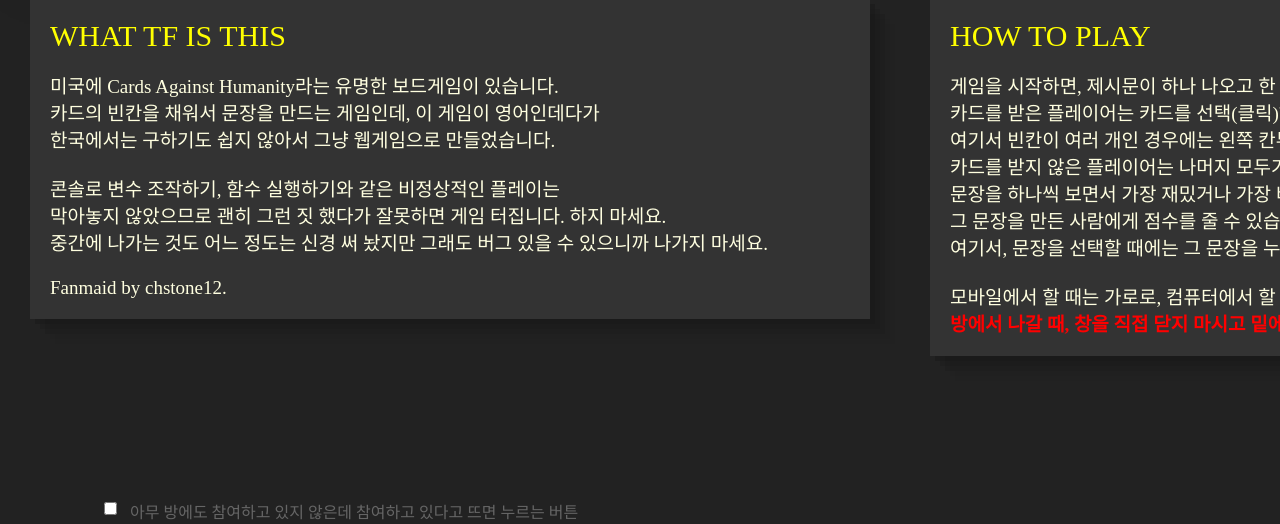
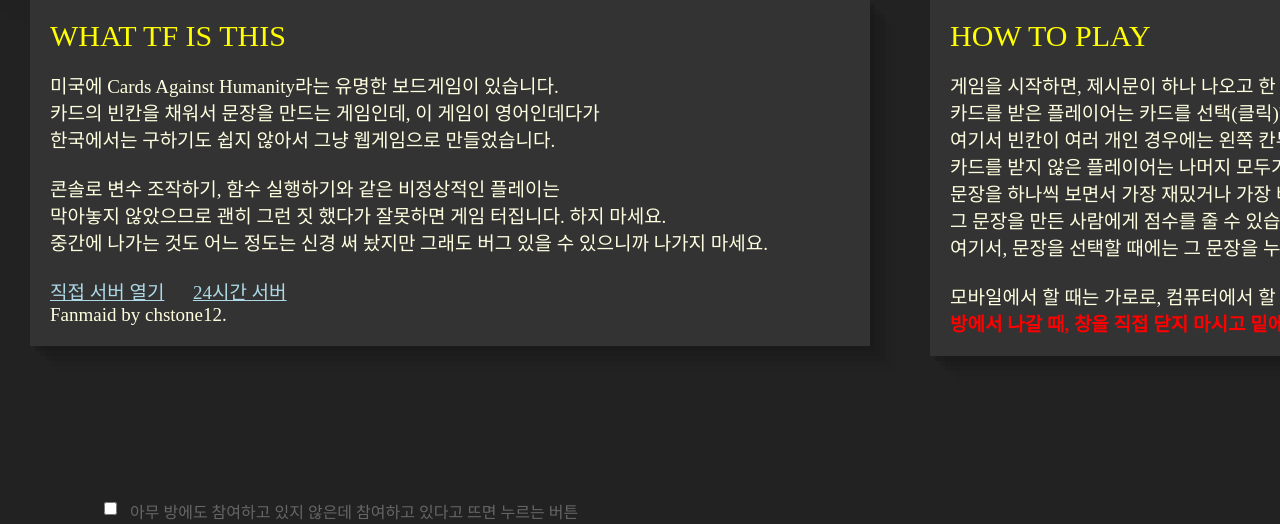
Before and after one commit to chstone12/kcah, a Flask app: page /main in a window 1280 px wide; the page is wider, and only the part inside the window is pictured. Shown: the part 501-1025 px from the top of that part. Run offline with Flask 3, Linux system fonts and the light colour scheme; some libraries are stand-ins or nearby versions; some web fonts are replaced.

Commit message:
Update cah.html

```diff
--- a/cards_against_humanity/templates/cah.html
+++ b/cards_against_humanity/templates/cah.html
@@ -58,6 +58,7 @@
         콘솔로 변수 조작하기, 함수 실행하기와 같은 비정상적인 플레이는 <br>
         막아놓지 않았으므로 괜히 그런 짓 했다가 잘못하면 게임 터집니다. 하지 마세요. <br>
         중간에 나가는 것도 어느 정도는 신경 써 놨지만 그래도 버그 있을 수 있으니까 나가지 마세요. <br><br>
+        <a style="color: lightblue" href="https://github.com/chstone12/kcah" target="_blank">직접 서버 열기</a> 　 <a style="color: lightblue" href="https://cah-k99p.onrender.com/main" target="_blank">24시간 서버</a> <br>
         Fanmaid by chstone12.
     </span>
 </div>
```
